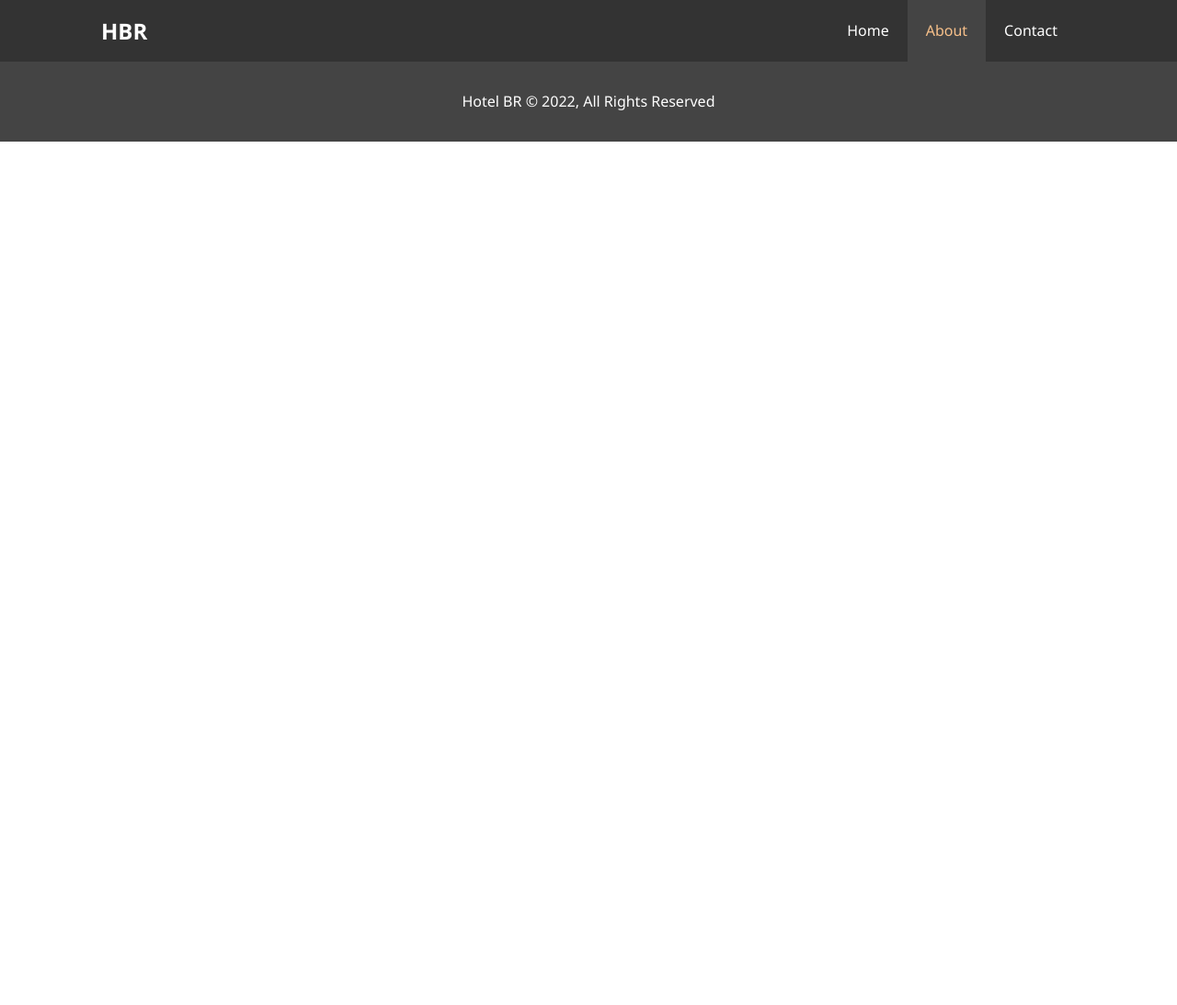
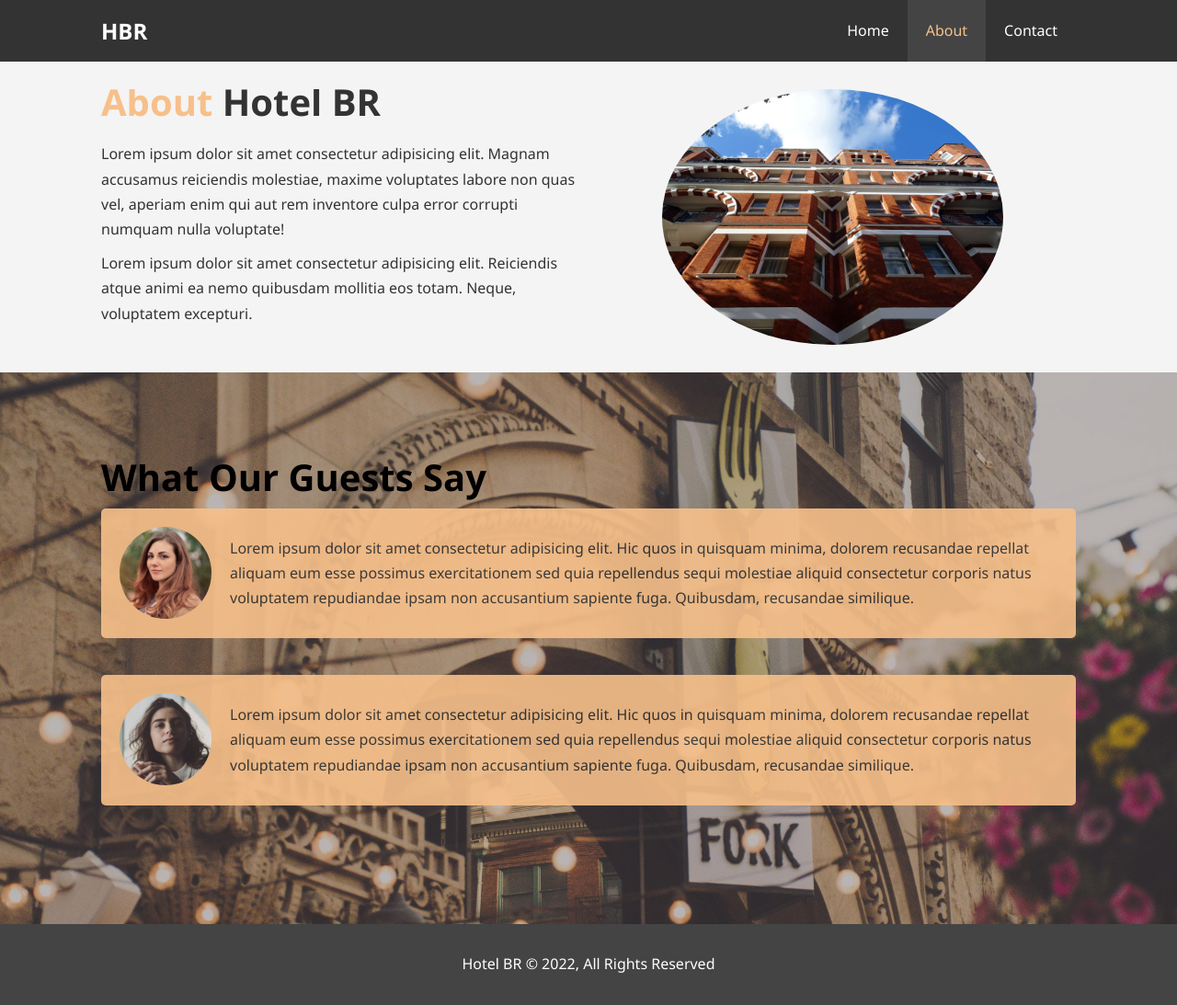
Before and after one commit to MariaPop24/Hotel-Site, a plain HTML site: page about.html in a window 1280 px wide. Shown: the whole page at 92% size. Before the commit the page ends 800 px from the top, so only its background shows below. Drawn offline with Linux system fonts and the light colour scheme.

Commit message:
finished about page (#1)

```diff
--- a/about.html
+++ b/about.html
@@ -24,6 +24,58 @@
       </nav>
     </header>
 
+    <section id="about-info" class="bg-light py-3">
+      <div class="container">
+        <div class="info-left">
+          <h1 class="l-heading">
+            <span class="text-primary">About</span> Hotel BR
+          </h1>
+          <p>
+            Lorem ipsum dolor sit amet consectetur adipisicing elit. Magnam
+            accusamus reiciendis molestiae, maxime voluptates labore non quas
+            vel, aperiam enim qui aut rem inventore culpa error corrupti numquam
+            nulla voluptate!
+          </p>
+          <p>
+            Lorem ipsum dolor sit amet consectetur adipisicing elit. Reiciendis
+            atque animi ea nemo quibusdam mollitia eos totam. Neque, voluptatem
+            excepturi.
+          </p>
+        </div>
+        <div class="info-right">
+          <img src="./img/photo-2.jpg" alt="hotel" />
+        </div>
+      </div>
+    </section>
+
+    <div class="clr"></div>
+
+    <section id="testimonials" class="py-3">
+      <div class="container">
+        <h2 class="l-heading">What Our Guests Say</h2>
+        <div class="testimonial bg-primary">
+          <img src="./img/person-1.jpg" alt="Samantha" />
+          <p>
+            Lorem ipsum dolor sit amet consectetur adipisicing elit. Hic quos in
+            quisquam minima, dolorem recusandae repellat aliquam eum esse
+            possimus exercitationem sed quia repellendus sequi molestiae aliquid
+            consectetur corporis natus voluptatem repudiandae ipsam non
+            accusantium sapiente fuga. Quibusdam, recusandae similique.
+          </p>
+        </div>
+        <div class="testimonial bg-primary">
+          <img src="./img/person-2.jpg" alt="Jen" />
+          <p>
+            Lorem ipsum dolor sit amet consectetur adipisicing elit. Hic quos in
+            quisquam minima, dolorem recusandae repellat aliquam eum esse
+            possimus exercitationem sed quia repellendus sequi molestiae aliquid
+            consectetur corporis natus voluptatem repudiandae ipsam non
+            accusantium sapiente fuga. Quibusdam, recusandae similique.
+          </p>
+        </div>
+      </div>
+    </section>
+
     <footer id="main-footer">
       <p>Hotel BR &copy; 2022, All Rights Reserved</p>
     </footer>
--- a/css/style.css
+++ b/css/style.css
@@ -75,6 +75,20 @@ p {
 
 .clr {
   clear: both;
+}
+
+.l-heading {
+  font-size: 40px;
+}
+
+.py-1 {
+  padding: 10px 0;
+}
+.py-2 {
+  padding: 20px 0;
+}
+.py-3 {
+  padding: 30px 0;
 }
 
 #navbar {
@@ -169,6 +183,51 @@ p {
   margin-bottom: 10px;
 }
 
+#about-info .info-right {
+  float: right;
+  width: 50%;
+  min-height: 100%;
+}
+
+#about-info .info-right img {
+  display: block;
+  width: 70%;
+  margin: auto;
+  border-radius: 50%;
+}
+
+#about-info .info-left {
+  float: left;
+  width: 50%;
+  min-height: 100%;
+}
+
+#testimonials {
+  height: 600px;
+  background: url("../img/test-bg.jpg") no-repeat center center/cover;
+  padding-top: 100px;
+}
+
+#testimonials .testimonial img {
+  width: 100px;
+  float: left;
+  margin-right: 20px;
+  border-radius: 50%;
+}
+
+#testimonials .testimonial h2 {
+  color: #fff;
+  text-align: center;
+  padding-bottom: 40px;
+}
+
+#testimonials .testimonial {
+  padding: 20px;
+  margin-bottom: 40px;
+  border-radius: 5px;
+  opacity: 0.9;
+}
+
 #main-footer {
   text-align: center;
   background: #444;
```
